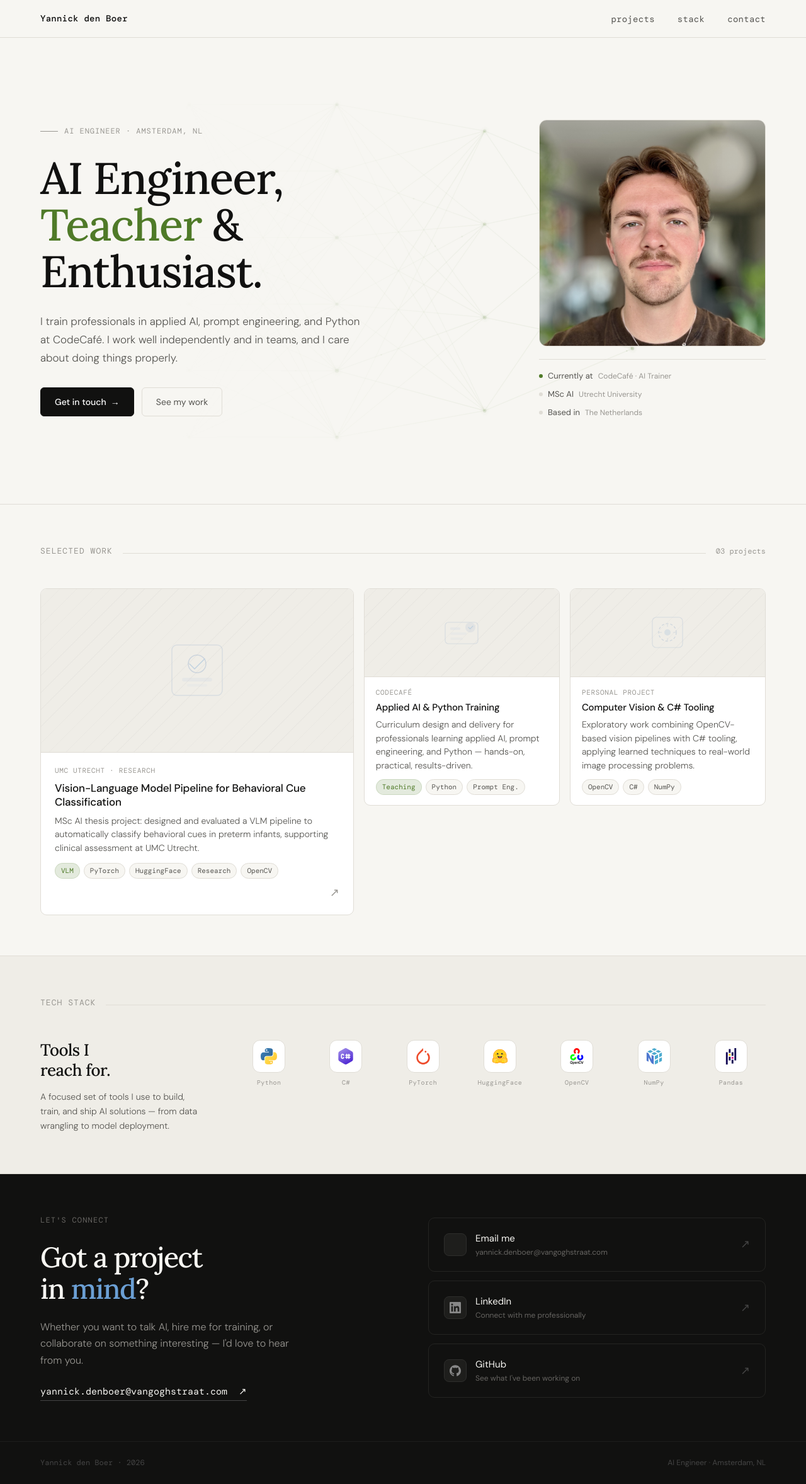
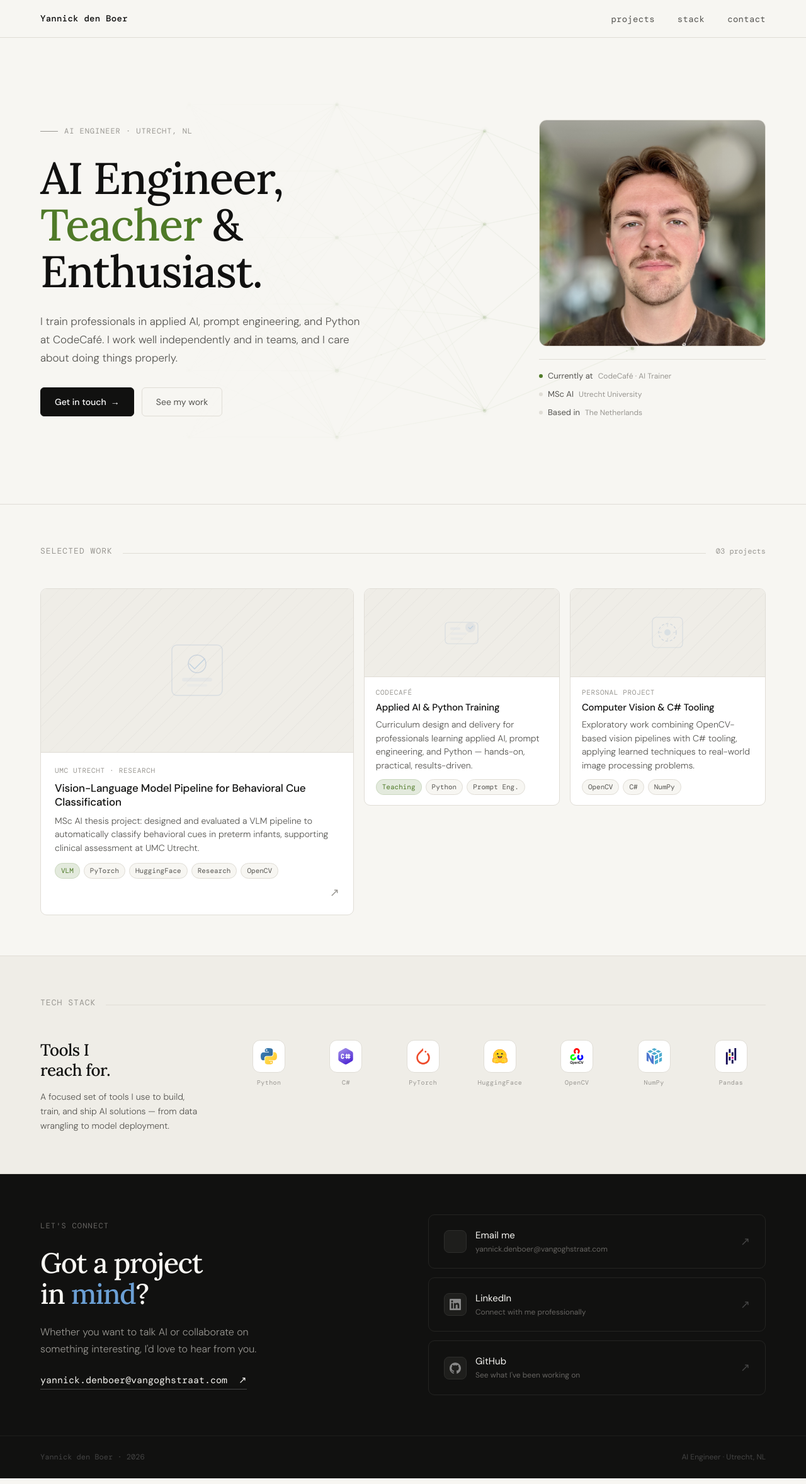
Before and after one commit to yannickdenboer/yannickdenboer.github.io, an Astro site: page / in a window 1280 px wide. Shown: the whole page at 63% size. Built offline with nearby package versions, Linux system fonts and the light colour scheme; Astro itself is replaced by a stand-in of ours; some icons are missing; a web font is replaced by a local one.

Commit message:
adjusted hero, contact, and footer urls and info

```diff
--- a/src/components/Contact.astro
+++ b/src/components/Contact.astro
@@ -20,8 +20,8 @@ import { Icon } from "astro-icon/components";
           in <em>mind</em>?
         </h2>
         <p class="contact-sub">
-          Whether you want to talk AI, hire me for training, or collaborate on
-          something interesting — I'd love to hear from you.
+          Whether you want to talk AI or collaborate on something interesting,
+          I'd love to hear from you.
         </p>
         <a
           href="mailto:yannick.denboer@vangoghstraat.com"
@@ -50,7 +50,7 @@ import { Icon } from "astro-icon/components";
 
         <!-- LinkedIn -->
         <a
-          href="https://linkedin.com"
+          href="https://linkedin.com/in/yannick-den-boer"
           target="_blank"
           rel="noopener"
           class="contact-link"
@@ -69,7 +69,7 @@ import { Icon } from "astro-icon/components";
 
         <!-- GitHub -->
         <a
-          href="https://github.com"
+          href="https://github.com/yannickdenboer"
           target="_blank"
           rel="noopener"
           class="contact-link"
--- a/src/components/Footer.astro
+++ b/src/components/Footer.astro
@@ -13,6 +13,6 @@ const year = new Date().getFullYear();
 <footer>
   <div class="footer-inner">
     <span class="footer-name">Yannick den Boer · {year}</span>
-    <span class="footer-copy">AI Engineer · Amsterdam, NL</span>
+    <span class="footer-copy">AI Engineer · Utrecht, NL</span>
   </div>
 </footer>
--- a/src/components/Hero.astro
+++ b/src/components/Hero.astro
@@ -9,9 +9,9 @@
   - Change the "Currently at" info: edit the hero-meta items
 */
 
-import { Image } from 'astro:assets';
-import NeuralNetwork from './NeuralNetwork.astro';
-import profileImg from '../assets/profile.png';
+import { Image } from "astro:assets";
+import NeuralNetwork from "./NeuralNetwork.astro";
+import profileImg from "../assets/profile.png";
 ---
 
 <div id="hero-wrap">
@@ -20,14 +20,16 @@ import profileImg from '../assets/profile.png';
     <NeuralNetwork />
 
     <div class="hero-left" style="position:relative;z-index:1;">
-      <span class="hero-eyebrow">AI Engineer · Amsterdam, NL</span>
+      <span class="hero-eyebrow">AI Engineer · Utrecht, NL</span>
       <h1 class="hero-title">
         AI Engineer,<br />
         <em>Teacher</em> &amp;<br />
         Enthusiast.
       </h1>
       <p class="hero-bio">
-        I train professionals in applied AI, prompt engineering, and Python at CodeCafé. I work well independently and in teams, and I care about doing things properly.
+        I train professionals in applied AI, prompt engineering, and Python at
+        CodeCafé. I work well independently and in teams, and I care about doing
+        things properly.
       </p>
       <div class="hero-actions">
         <a href="#contact" class="btn-primary">Get in touch &nbsp;&rarr;</a>
@@ -37,7 +39,12 @@ import profileImg from '../assets/profile.png';
 
     <div class="hero-right" style="position:relative;z-index:1;">
       <div class="geo-shape">
-        <Image src={profileImg} alt="Yannick den Boer" width={360} height={360} />
+        <Image
+          src={profileImg}
+          alt="Yannick den Boer"
+          width={360}
+          height={360}
+        />
       </div>
       <div class="hero-meta">
         <div class="hero-meta-item">
```
